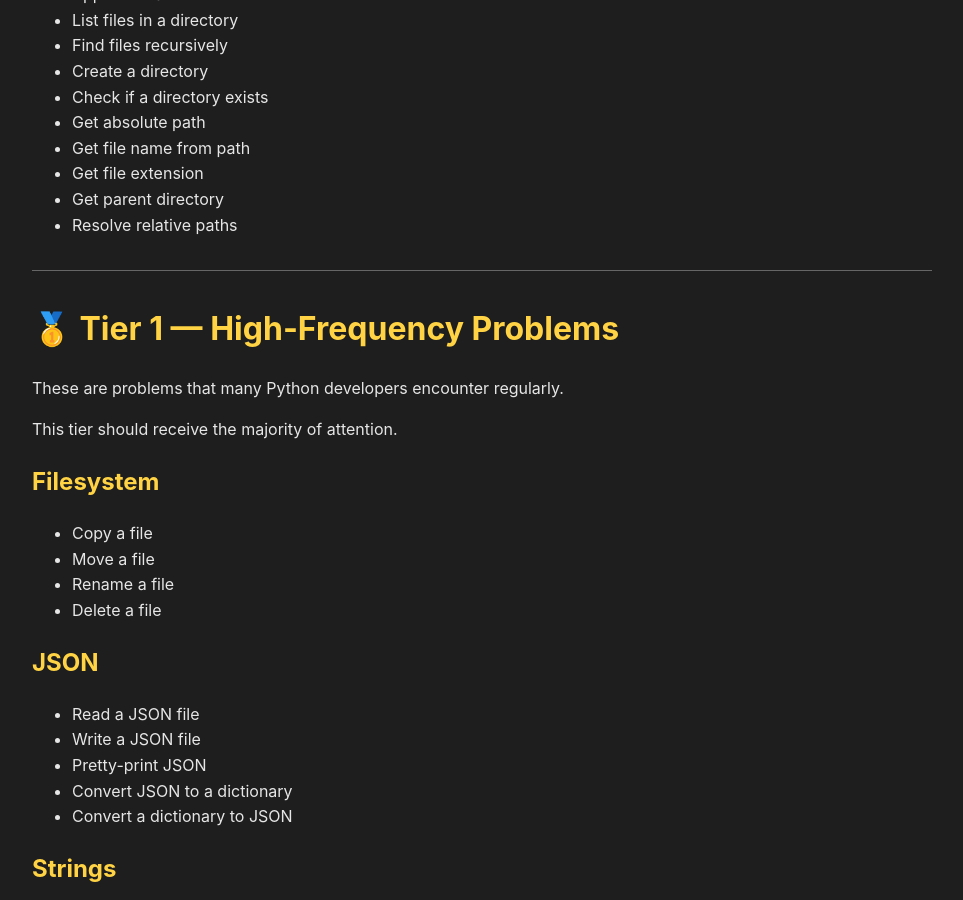
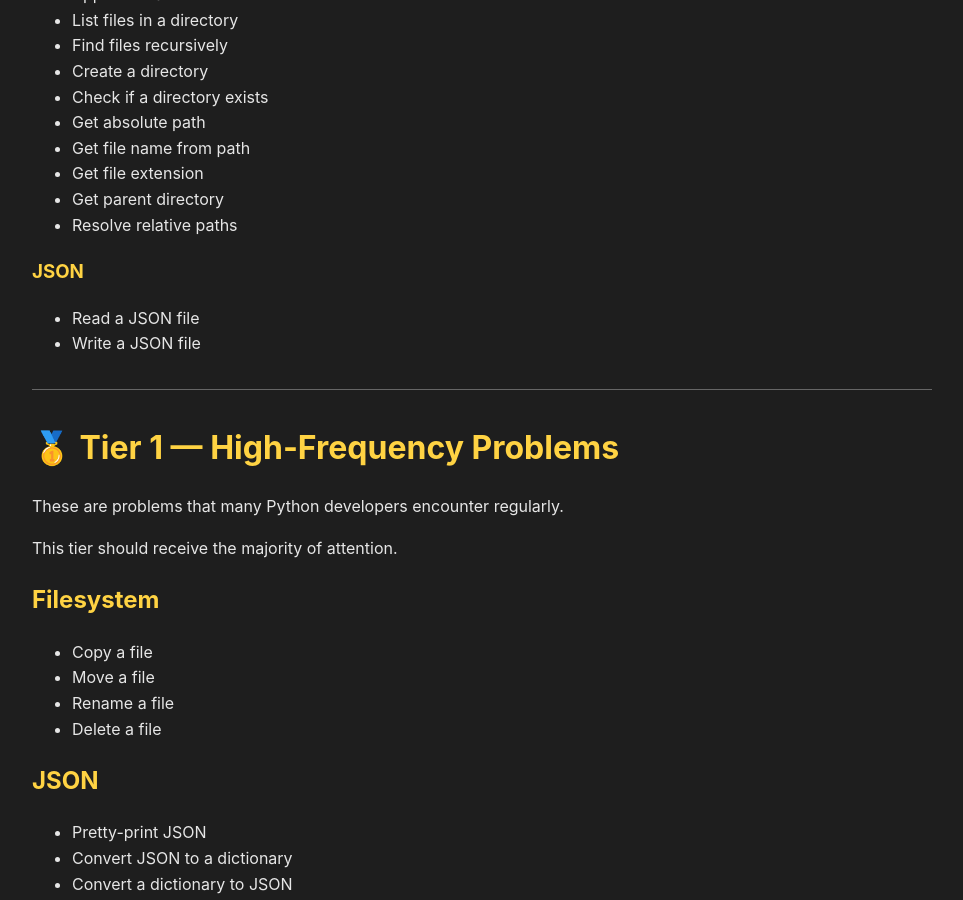
Before and after one commit to jbakchr/easier-python-docs, a Jekyll site: the page built from ROADMAP.md, in a window 1280 px wide and 900 px high, scrolled down 1039 px. Shown: the whole window, without its empty margins (158-1121 px from the left). Built offline with Jekyll 4.4.1, drawn with Linux system fonts in a browser that asks for light colours; our own code applies the rules of GitHub Pages for plain Markdown files; part of the change alters nothing that is shown.

Commit message:
docs(roadmap): add JSON read/write tasks

```diff
--- a/ROADMAP.md
+++ b/ROADMAP.md
@@ -46,6 +46,11 @@ A page is most valuable when it solves a problem many Python developers regularl
 - Get parent directory
 - Resolve relative paths
 
+### JSON
+
+- Read a JSON file
+- Write a JSON file
+
 ---
 
 # 🥇 Tier 1 — High-Frequency Problems
@@ -63,8 +68,6 @@ This tier should receive the majority of attention.
 
 ## JSON
 
-- Read a JSON file
-- Write a JSON file
 - Pretty-print JSON
 - Convert JSON to a dictionary
 - Convert a dictionary to JSON
```
